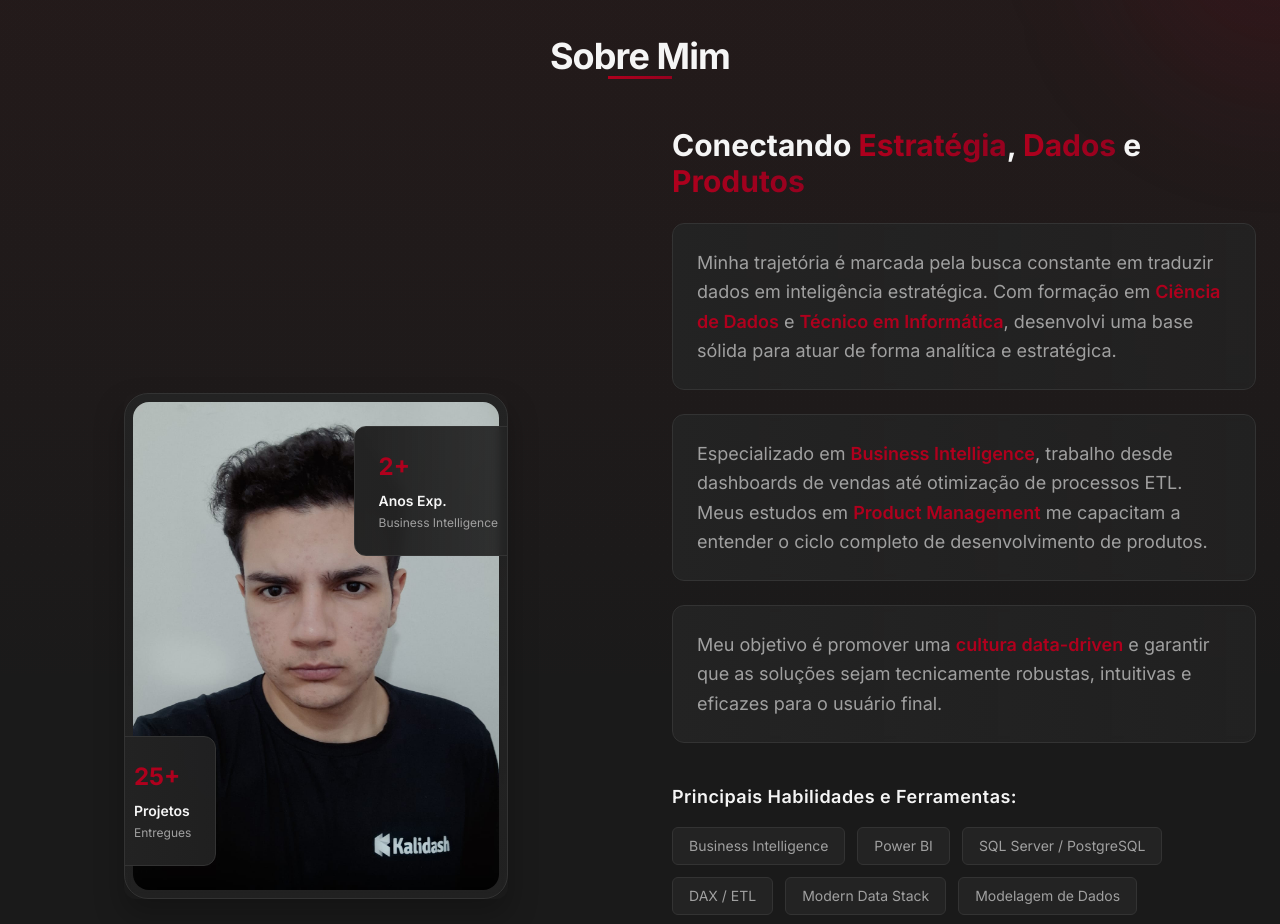
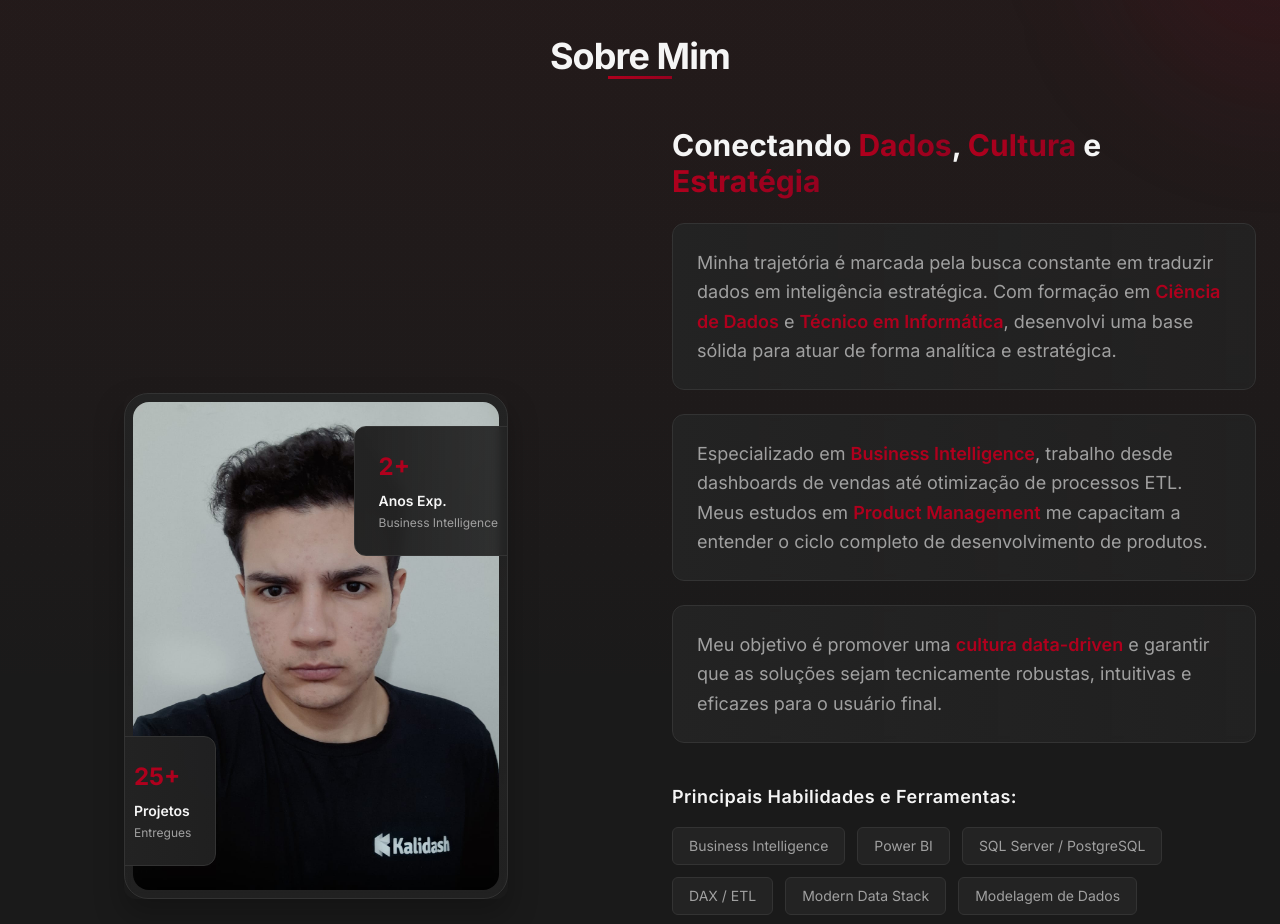
Before and after one commit to SergioJrdms/SjPortfolio, a React (Create React App) app: page / in a window 1280 px wide. Shown: the part 860-1784 px from the top of the page. Built offline with nearby package versions, Linux system fonts and the light colour scheme; a web font is replaced by a local one.

Commit message:
Update About.jsx

```diff
--- a/src/components/About.jsx
+++ b/src/components/About.jsx
@@ -165,7 +165,7 @@ function About() {
           <div className="about-text animate-on-scroll slide-in-right delay-3">
             <div className="mb-8">
               <h3 className="mb-6 text-3xl font-bold text-text-primary">
-                Conectando <span className="bg-gradient-to-r from-accent to-accent-hover bg-clip-text text-transparent">Estratégia</span>, <span className="bg-gradient-to-r from-accent to-accent-hover bg-clip-text text-transparent">Dados</span> e <span className="bg-gradient-to-r from-accent to-accent-hover bg-clip-text text-transparent">Produtos</span>
+                Conectando <span className="bg-gradient-to-r from-accent to-accent-hover bg-clip-text text-transparent">Dados</span>, <span className="bg-gradient-to-r from-accent to-accent-hover bg-clip-text text-transparent">Cultura</span> e <span className="bg-gradient-to-r from-accent to-accent-hover bg-clip-text text-transparent">Estratégia</span>
               </h3>
 
               <div className="space-y-6 text-lg leading-relaxed text-text-secondary">
```
